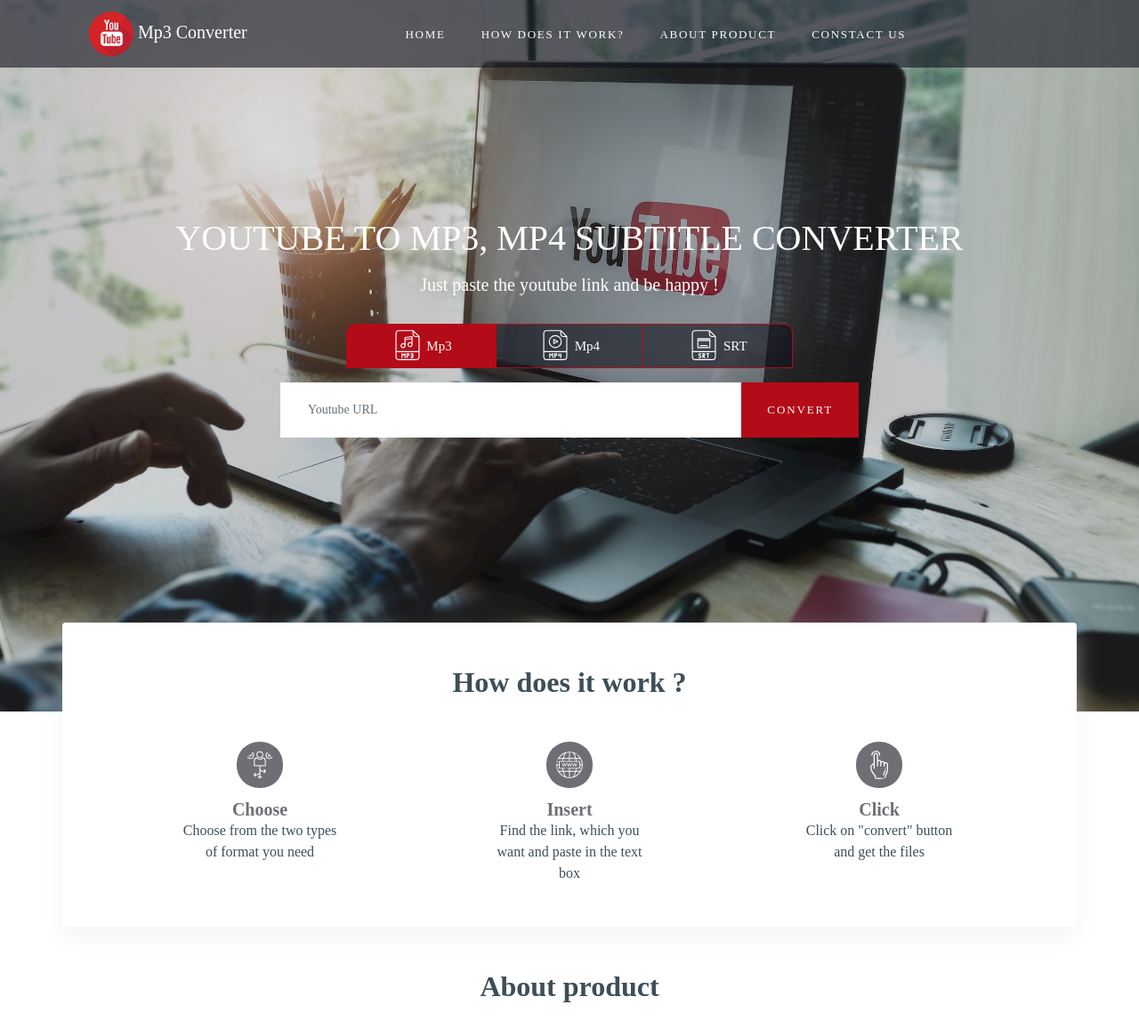
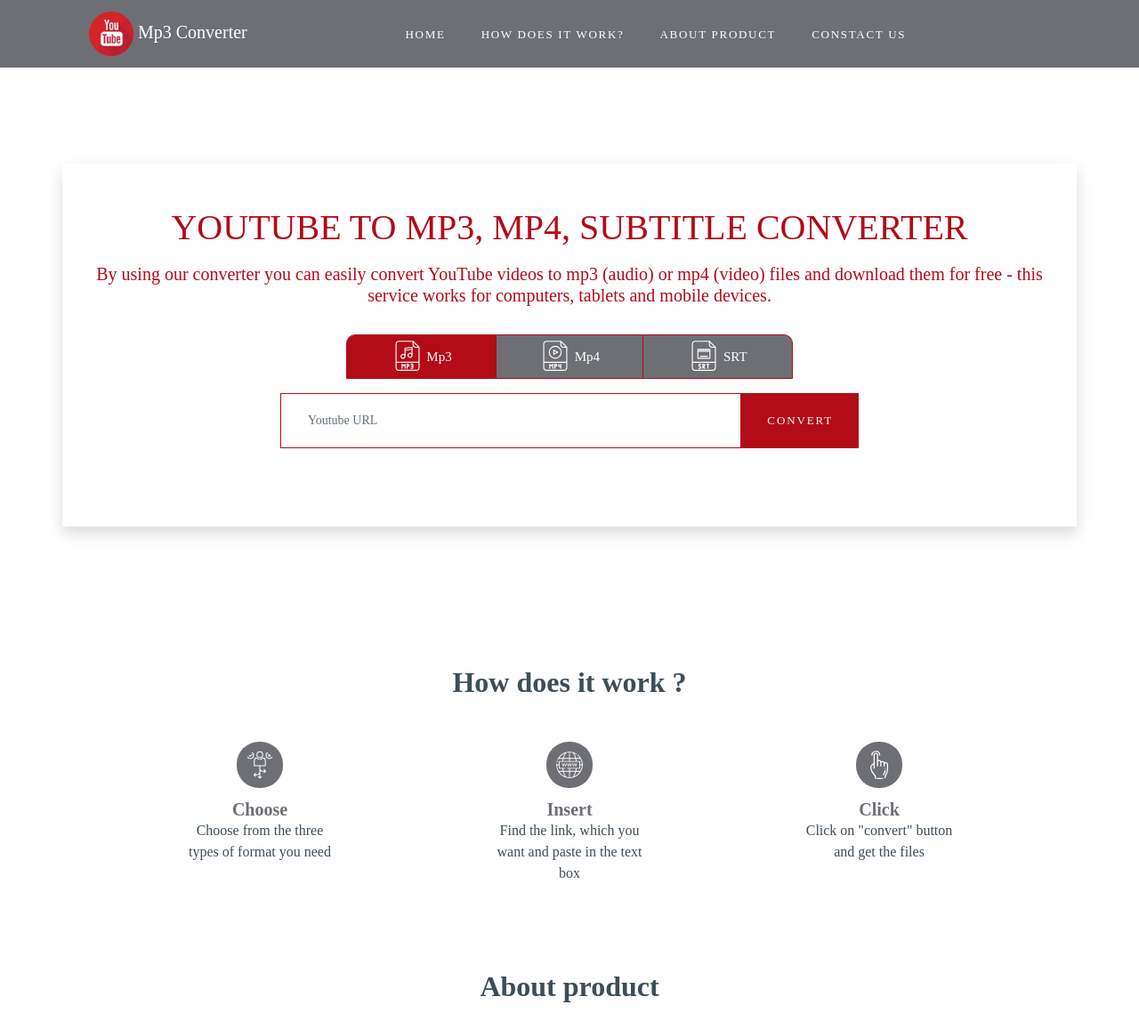
Before and after one commit to Viktor727/Youtube-Converter, a PHP site: page / in a window 1280 px wide. Shown: the top 1157 px of the page at 89% size. Run offline with PHP 8.4, Linux system fonts and the light colour scheme; some libraries are stand-ins or nearby versions; some web fonts are replaced.

Commit message:
fixed header by client requirements

```diff
--- a/index.php
+++ b/index.php
@@ -12,8 +12,7 @@ if ($_POST) {
         return $Return;
     }
 
-    if(isset($_POST["g-recaptcha-response"]))
-    {
+    if (isset($_POST["g-recaptcha-response"])) {
         $Return = getCaptcha($_POST['g-recaptcha-response']);
         //var_dump($Return);
         //if ($Return->success == true && $Return->score > 0.5) {
@@ -78,12 +77,13 @@ if ($_POST) {
             </div>
         </nav>
         <section class="meeting-wrapper d-flex align-items-center">
-            <div class="container text-center text-xl-left pb-5 pt-5 form-container">
-                <h1 class="site-title text-white text-uppercase text-center mb-3" id="home">
-                    Youtube to MP3, MP4 subtitle converter
+            <div class="container shadow text-center text-xl-left pb-5 pt-5 form-container">
+                <h1 class="site-title text-uppercase text-center mb-3" id="home">
+                    Youtube to MP3, MP4, subtitle converter
                 </h1>
-                <h5 class="subtitle text-white text-center pb-xl-4">
-                    Just paste the youtube link and be happy !
+                <h5 class="subtitle text-center pb-xl-4">
+                    By using our converter you can easily convert YouTube videos to mp3 (audio) or mp4 (video) files
+                    and download them for free - this service works for computers, tablets and mobile devices.
                 </h5>
                 <form method="POST" class="seach-form row" novalidate>
 
@@ -165,7 +165,7 @@ if ($_POST) {
                                 <img src="img/svg/path.svg" alt="path">
                             </div>
                             <h5 class="how-to-use__title title mb-0">Choose</h5>
-                            <p class="how-to-use__text">Choose from the two types of format you need</p>
+                            <p class="how-to-use__text">Choose from the three types of format you need</p>
                         </div>
                         <div class="col-md-4 text-center">
                             <div class="img-block">
--- a/sass/style.scss
+++ b/sass/style.scss
@@ -40,11 +40,12 @@ button:focus {
     z-index:5;
 }
 .header-wrapper {
-    background-image: -webkit-gradient(linear, left bottom, left top, from(rgba(14, 15, 25, 0.15)), to(rgba(14, 15, 25, 0.15))), url("../img/header-wrapper.jpg");
-    background-image: linear-gradient(to top, rgba(14, 15, 25, 0.15), rgba(14, 15, 25, 0.15)), url("../img/header-wrapper.jpg");
-    background-position: 30%;
-    background-repeat: no-repeat;
-    background-size: cover;
+    // background-image: -webkit-gradient(linear, left bottom, left top, from(rgba(14, 15, 25, 0.15)), to(rgba(14, 15, 25, 0.15))), url("../img/header-wrapper.jpg");
+    // background-image: linear-gradient(to top, rgba(14, 15, 25, 0.15), rgba(14, 15, 25, 0.15)), url("../img/header-wrapper.jpg");
+    // background-position: 30%;
+    // background-repeat: no-repeat;
+    // background-size: cover;
+
     overflow: hidden;
     min-height: 800px;
 
@@ -295,6 +296,15 @@ button:focus {
 
 .meeting-wrapper {
     margin-bottom: 100px;
+    .search-block{
+        .search-input{
+            border:1px solid $pageColor;
+        }
+    }
+    .site-title,
+    .subtitle{
+        color:$pageColor;
+    }
 }
 
 
@@ -304,7 +314,7 @@ button:focus {
     .how-to-use-block {
         border-radius: 4px;
         background-color: white;
-        box-shadow: 0 13px 24px 0 rgba(233, 234, 235, 0.48);
+        // box-shadow: 0 13px 24px 0 rgba(233, 234, 235, 0.48);
     }
 
     .title-third {
```
Also changed, not shown: css/style.css.
